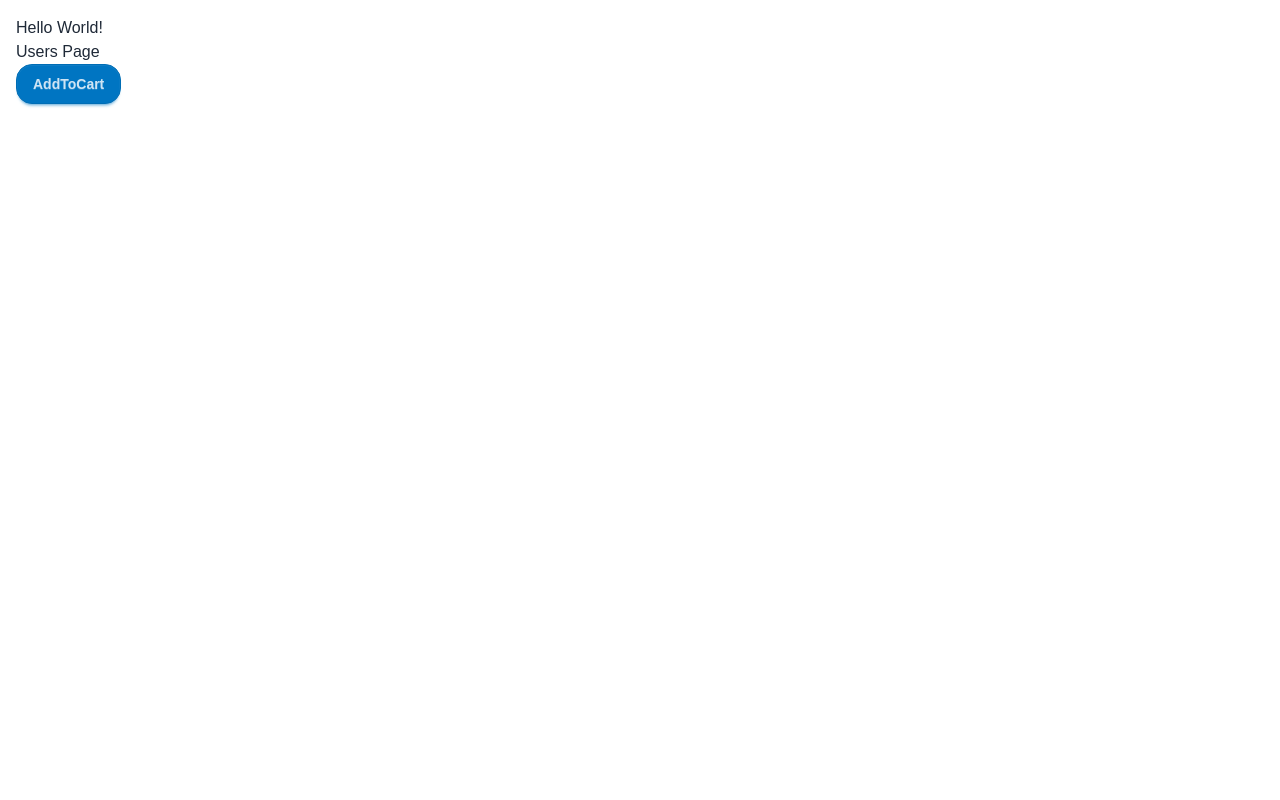
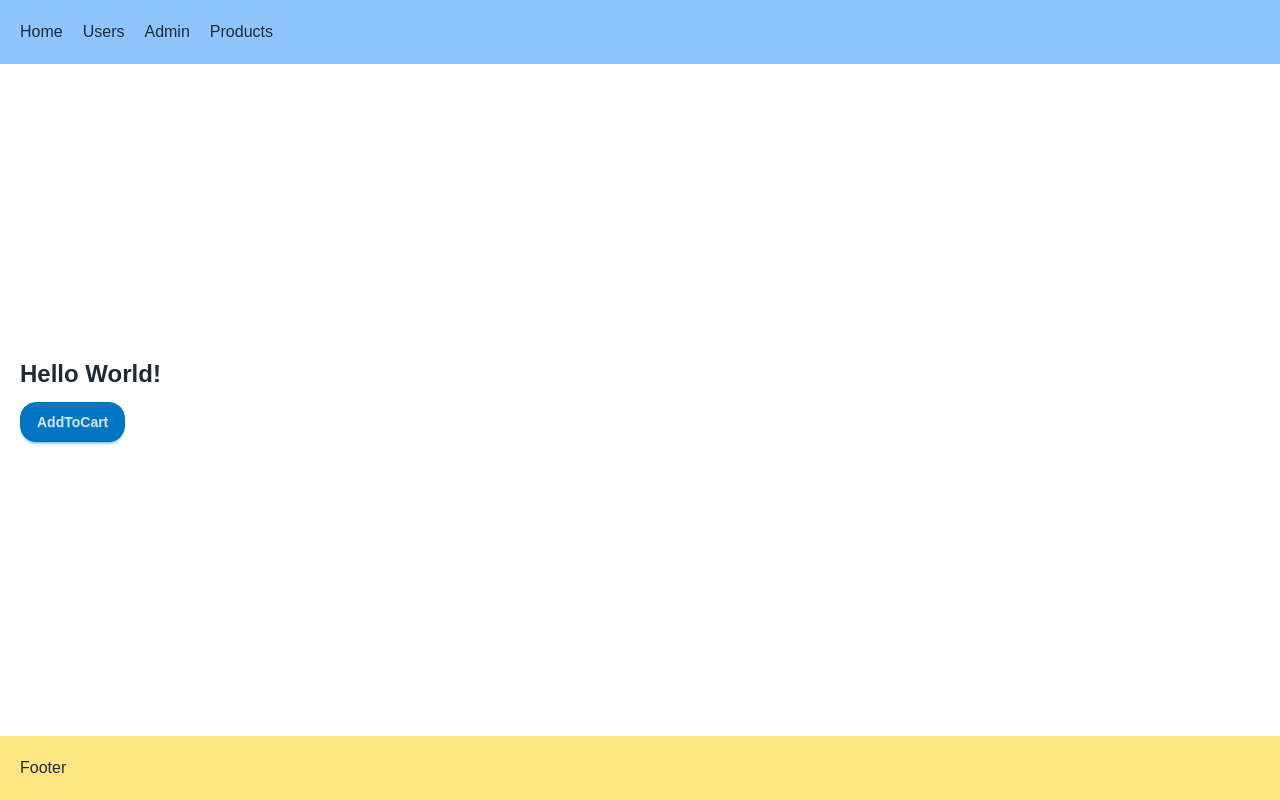
Before and after one commit to Hamed1999/next-app, a Next.js app: page / in a window 1280 px wide. Built offline with nearby package versions, Linux system fonts and the light colour scheme.

Commit message:
Implement layouts

```diff
--- /dev/null
+++ b/app/Footer.tsx
@@ -0,0 +1,9 @@
+const Footer = () => {
+  return (
+    <>
+      <footer className="flex p-5 mt-5 bg-amber-200">Footer</footer>
+    </>
+  );
+};
+
+export default Footer;
--- /dev/null
+++ b/app/NavBar.tsx
@@ -0,0 +1,16 @@
+import Link from "next/link";
+
+const NavBar = () => {
+  return (
+    <>
+      <nav className="flex gap-5 p-5 mb-5 bg-blue-300">
+        <Link href="/">Home</Link>
+        <Link href="/users">Users</Link>
+        <Link href="/admin">Admin</Link>
+        <Link href="/products">Products</Link>
+      </nav>
+    </>
+  );
+};
+
+export default NavBar;
--- /dev/null
+++ b/app/admin/layout.tsx
@@ -0,0 +1,16 @@
+import React, { ReactNode } from "react";
+
+interface Props {
+  children: ReactNode;
+}
+
+const AdminLayout = ({ children }: Props) => {
+  return (
+    <div className="flex users-main">
+      <aside className="bg-slate-200  p-5 mr-5">Admin Sidebar</aside>
+      <div>{children}</div>
+    </div>
+  );
+};
+
+export default AdminLayout;
--- /dev/null
+++ b/app/admin/page.tsx
@@ -0,0 +1,7 @@
+import React from "react";
+
+const AdminHomePage = () => {
+  return <h1>Admin HomePage</h1>;
+};
+
+export default AdminHomePage;
--- a/app/globals.css
+++ b/app/globals.css
@@ -26,5 +26,20 @@ body {
   /* background: var(--background); */
   /* color: var(--foreground); */
   font-family: Arial, Helvetica, sans-serif;
-  padding: 1rem;
+  display: flex;
+  flex-direction: column;
+  justify-content: space-between;
+  min-height: 100vh;
 }
+
+@layer base{
+  h1 {
+    @apply font-extrabold text-2xl mb-3;
+  }
+}
+
+@layer components{
+  aside {
+    min-height: 70vh;
+  }
+}
--- a/app/layout.tsx
+++ b/app/layout.tsx
@@ -1,6 +1,8 @@
 import type { Metadata } from "next";
 import { Geist, Geist_Mono } from "next/font/google";
 import "./globals.css";
+import NavBar from "./NavBar";
+import Footer from "./Footer";
 
 const geistSans = Geist({
   variable: "--font-geist-sans",
@@ -27,7 +29,9 @@ export default function RootLayout({
       <body
         className={`${geistSans.variable} ${geistMono.variable} antialiased`}
       >
-        {children}
+        <NavBar />
+        <main className="p-5">{children}</main>
+        <Footer />
       </body>
     </html>
   );
--- a/app/page.tsx
+++ b/app/page.tsx
@@ -5,7 +5,6 @@ export default function Home() {
   return (
     <main>
       <h1>Hello World!</h1>
-      <Link href="/users">Users Page</Link>
       <ProductCard />
     </main>
   );
```
Also changed, not shown: app/users/UserTable.tsx (line endings or trailing spaces).
